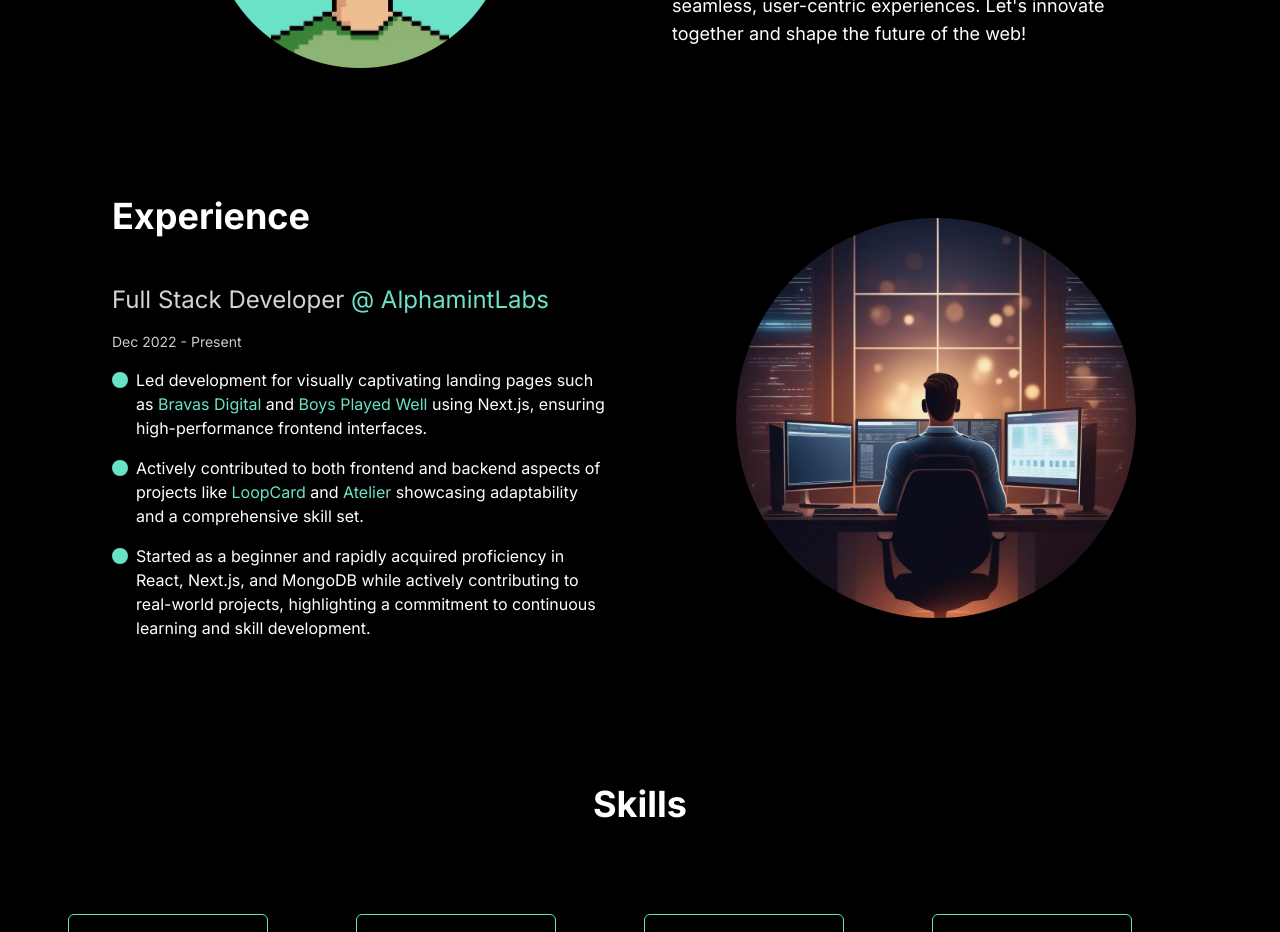
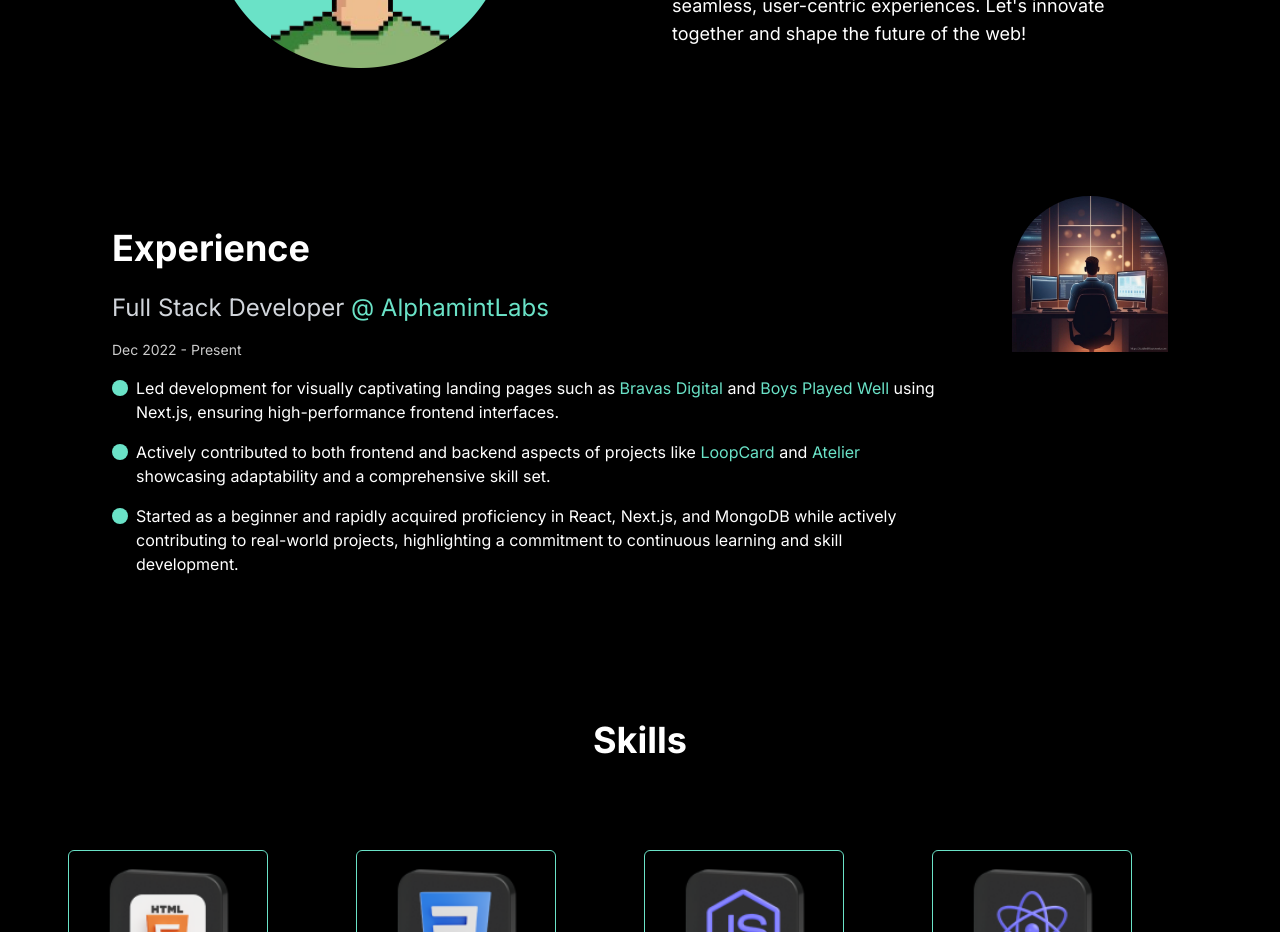
Before and after one commit to Ashutoshkr23/portfolio, a Next.js app: page / in a window 1280 px wide. Shown: the part 880-1812 px from the top of the page. Built offline with nearby package versions, Linux system fonts and the light colour scheme.

Commit message:
experience section fix

```diff
--- a/src/app/components/Work.jsx
+++ b/src/app/components/Work.jsx
@@ -7,11 +7,11 @@
 
   return (
     <section className="text-white" id="about">
-      <div className="md:grid md:grid-cols-2 gap-8 items-center py-8 px-4 xl:gap-16 sm:py-16 xl:px-16">
+      <div className="flex flex-col-reverse md:flex-row md:justify-between py-8 px-4 xl:gap-16 sm:py-16 xl:px-16">
 
         <div className="mt-4 md:mt-0 text-left flex flex-col h-full">
-          <h2 className="text-4xl font-bold text-white mb-4">Experience</h2>
-          <p className="text-2xl text-gray-300 mt-8">Full Stack Developer <a href="https://www.alphamintlabs.com/" target="_blank" rel="noopener noreferrer"><span className="text-green-2 hover:text-[#60D9F9]">@ AlphamintLabs</span></a></p>
+          <h2 className="text-4xl font-bold text-white mb-2 mt-8">Experience</h2>
+          <p className="text-2xl text-gray-300 mt-4">Full Stack Developer <a href="https://www.alphamintlabs.com/" target="_blank" rel="noopener noreferrer"><span className="text-green-2 hover:text-[#60D9F9]">@ AlphamintLabs</span></a></p>
           <p className="text-sm opacity-80 mt-4">Dec 2022 - Present</p>
           <div className="flex gap-2 mt-4">
             <div className="h-6 w-4 ">
@@ -32,8 +32,8 @@
             <p>Started as a beginner and rapidly acquired proficiency in React, Next.js, and MongoDB while actively contributing to real-world projects, highlighting a commitment to continuous learning and skill development.</p>
           </div>
         </div>
-        <div className="hidden lg:block ml-16 rounded-[200px] w-[400px] h-[400px] overflow-hidden">
-        <Image src="/Images/Work.png" width={400} height={400} />
+        <div className="rounded-[200px] w-[300px] h-[300px] mx-auto overflow-hidden">
+        <Image src="/Images/Work.png" width={300} height={300} />
         </div>
       </div>
     </section>
```
